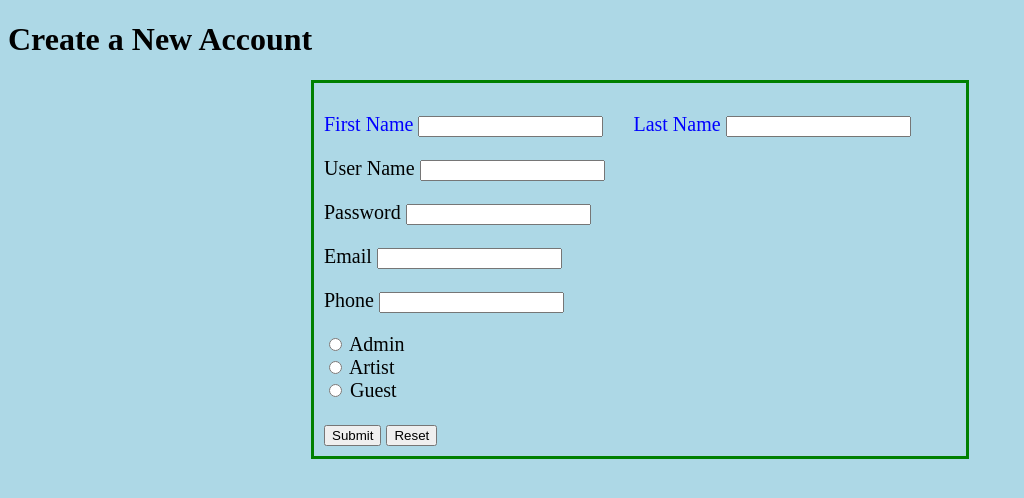
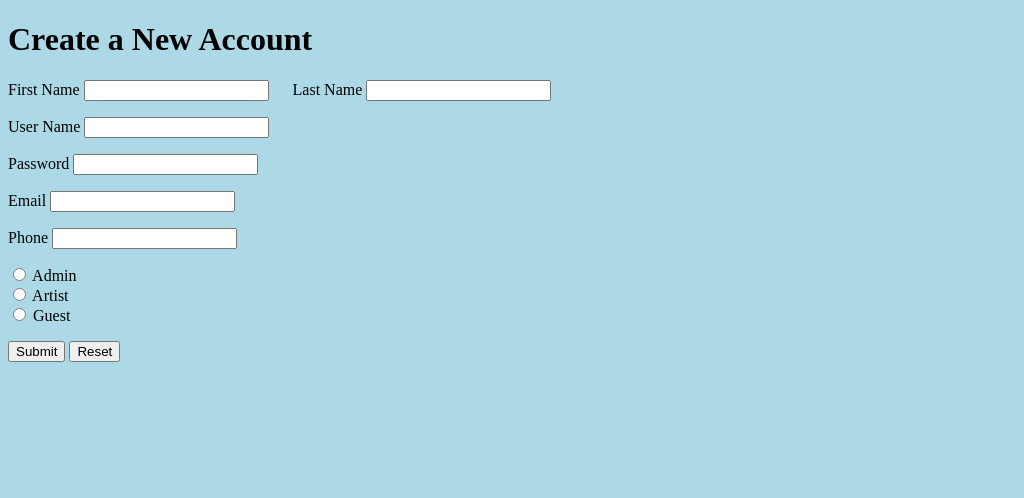
Before and after one commit to Heila-Almogren/MedioArto, a PHP site: page /Register.html in a window 1280 px wide. Shown: the top 498 px of the page, without its empty margins (0-1024 px from the left). Run offline with PHP 8.4, Linux system fonts and the light colour scheme.

Commit message:
Update CommonStyle.css

```diff
--- a/CommonStyle.css
+++ b/CommonStyle.css
@@ -11,15 +11,3 @@ body {
   background-color: lightblue;
     font-family = "Muli-Reg";
 }
-
-p.pizza {
-    color: blue
-}
-
-div.center {
-  margin: auto;
-  width: 50%;
-  border: 3px solid green;
-  padding: 10px;
- font-size: 20px;
-}
```
